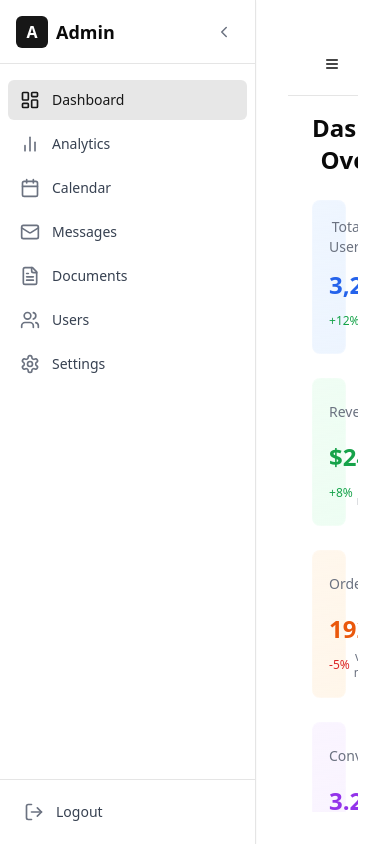
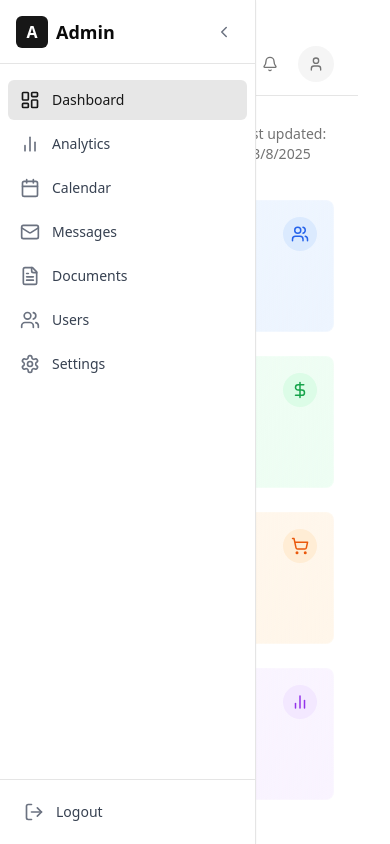
Before and after one commit to santonssss/admin-dashboard, a React (Vite) app: page / in a window 390 px wide. Built offline with nearby package versions, Linux system fonts and the light colour scheme.

Commit message:
fix response for mobile

```diff
--- a/src/components/dashboard/Layout/Layout.tsx
+++ b/src/components/dashboard/Layout/Layout.tsx
@@ -20,7 +20,7 @@ const Layout: React.FC<LayoutProps> = ({ children }) => {
 
       <div
         className={cn(
-          "flex-1 flex flex-col overflow-hidden transition-all duration-300 ease-in-out",
+          `flex-1 flex flex-col lg:ml-20 !ml-0  overflow-hidden transition-all duration-300 ease-in-out`,
           sidebarOpen ? "ml-64" : "ml-20"
         )}
       >
```
